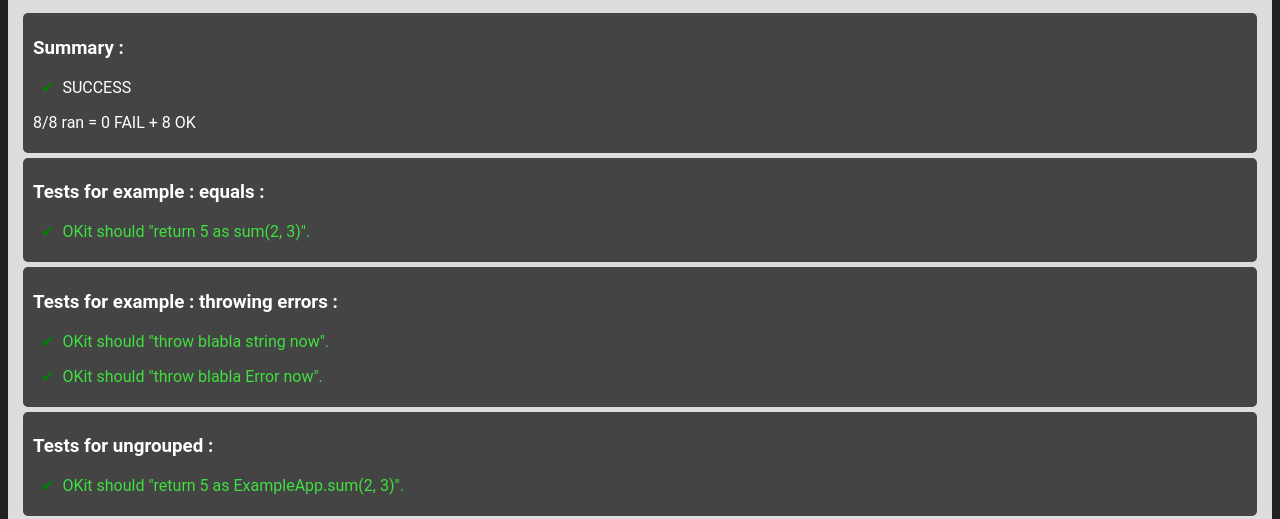
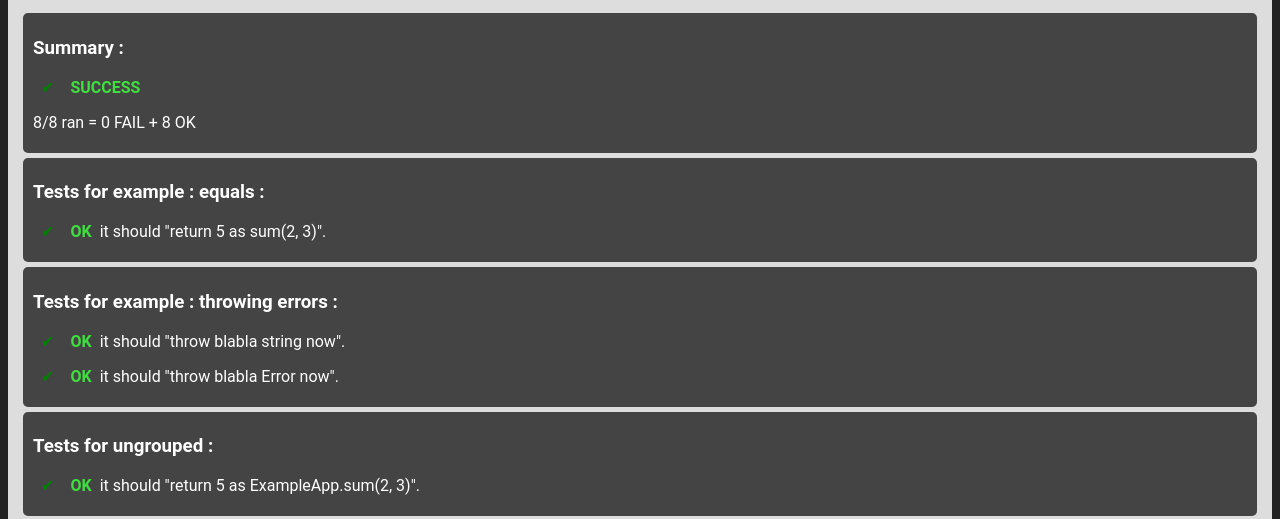
Before and after one commit to smmilut/femtest, a plain HTML site: page utils/femtest/index.html in a window 1280 px wide. Shown: the part 261-780 px from the top of the page. Drawn offline with Linux system fonts and the light colour scheme.

Commit message:
forgot CSS update

```diff
--- a/utils/femtest/main.css
+++ b/utils/femtest/main.css
@@ -34,7 +34,7 @@ code {
   color: red;
 }
 
-.passfail {
+.passfailText {
   padding: 0.5em;
   font-weight: bold;
 }
@@ -43,11 +43,11 @@ code {
   color: rgb(90, 90, 233);
 }
 
-.pass {
+.passText {
   color: rgb(63, 223, 63);
 }
 
-.fail {
+.failText {
   color: rgb(228, 74, 74);
 }
 
```
